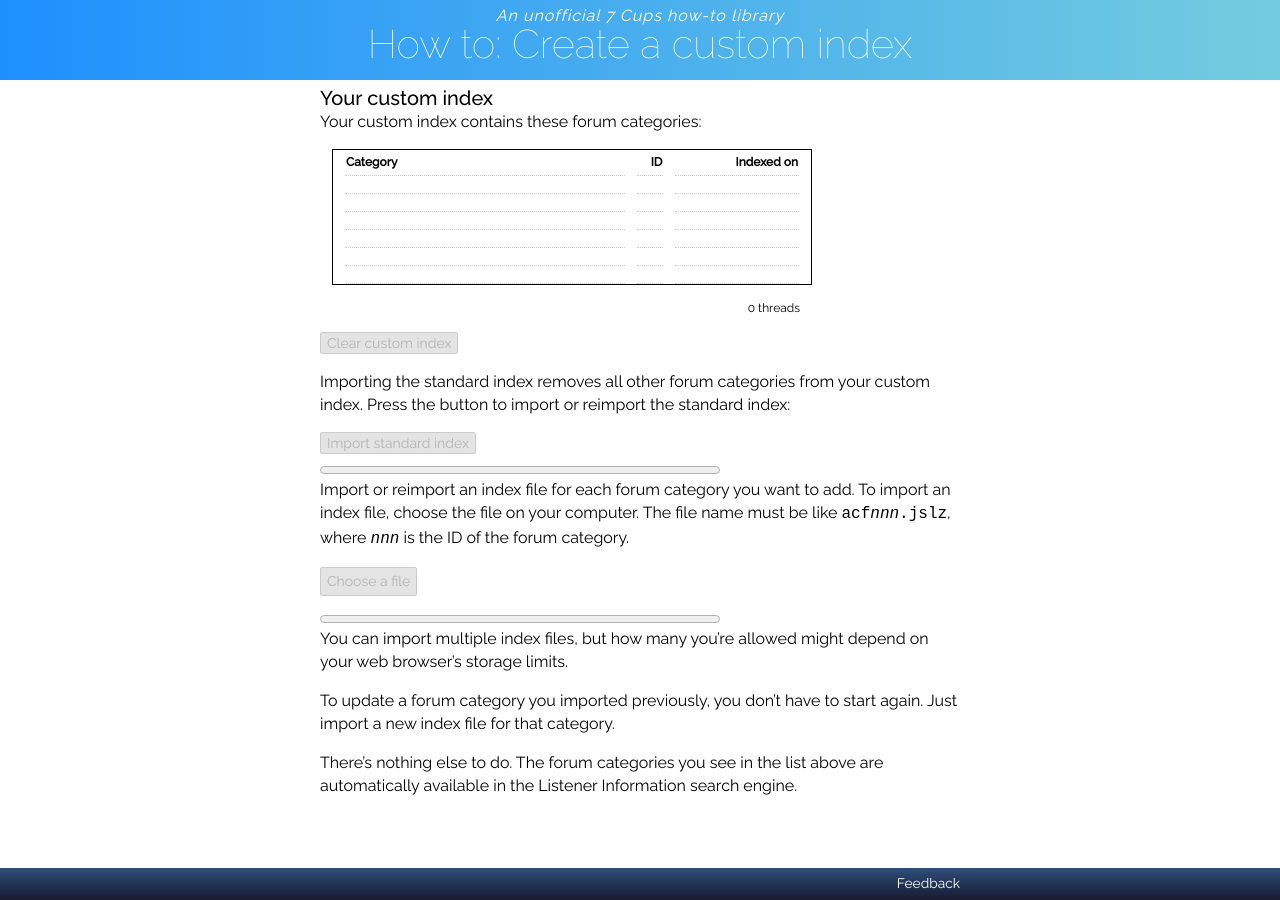
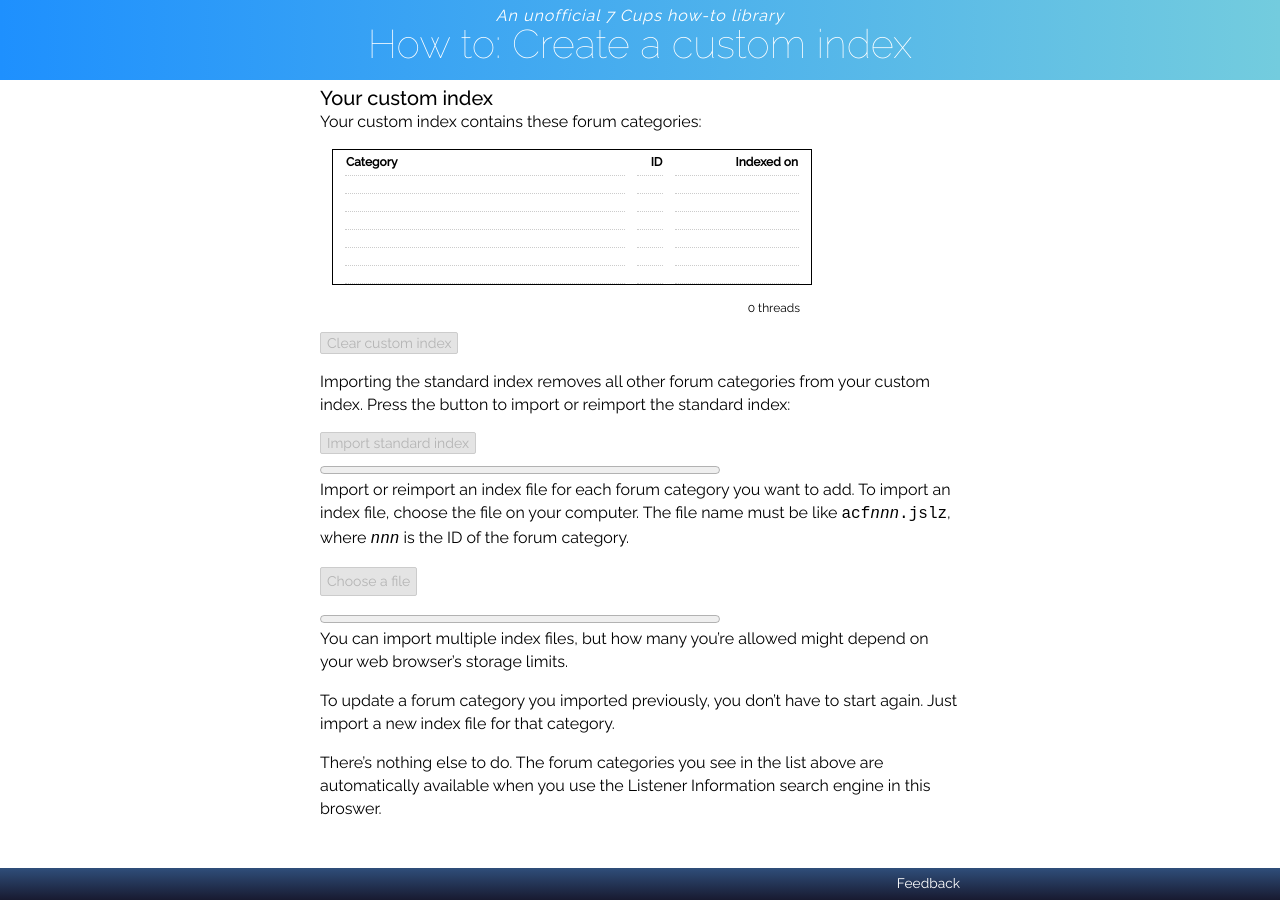
Before and after one commit to RarelyCharlie/rarelycharlie.github.io, a Jekyll site: the page built from _draft/customindex.md, in a window 1280 px wide and 900 px high, scrolled down 652 px. Built offline with Jekyll 4.4.1, drawn with Linux system fonts in a browser that asks for light colours; comment, search, counter and statistics services are not loaded.

Commit message:
wording again

```diff
--- a/_draft/customindex.md
+++ b/_draft/customindex.md
@@ -75,7 +75,7 @@ You can import multiple index files, but how many you're allowed might depend on
 
 To update a forum category you imported previously, you don't have to start again. Just import a new index file for that category.
 
-There's nothing else to do. The forum categories you see in the list above are automatically available in the Listener Information search engine.
+There's nothing else to do. The forum categories you see in the list above are automatically available when you use the Listener Information search engine in this broswer.
 
 
 <script>
```
